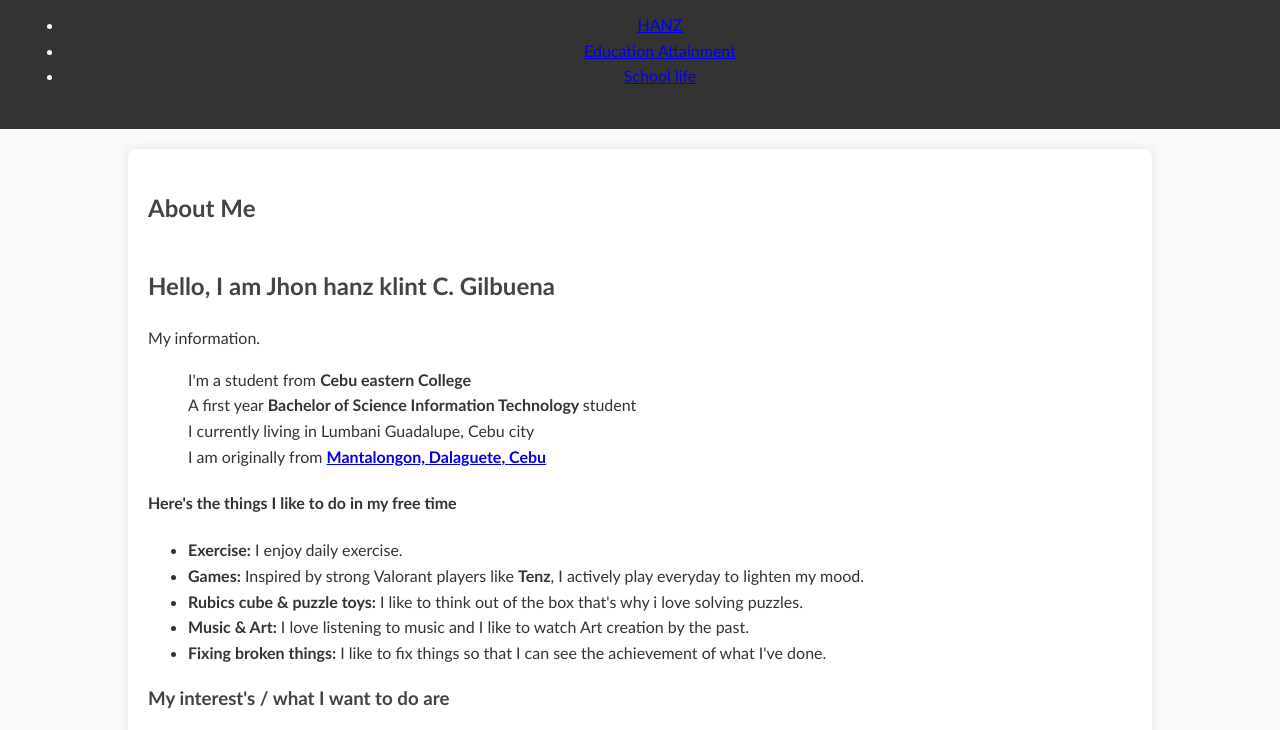
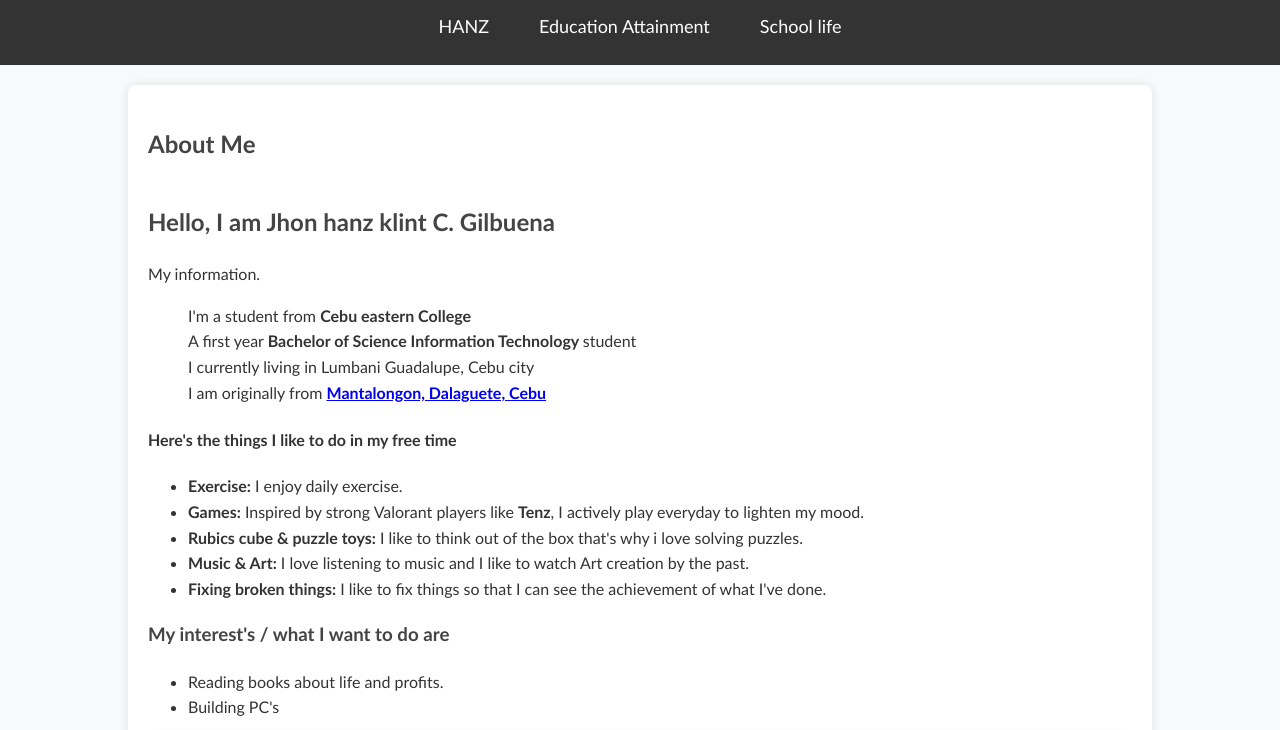
Before and after one commit to goldstickfish/goldstickfish.github.io, a plain HTML site: page porpuse.html in a window 1280 px wide. Shown: the part 106-836 px from the top of the page. Drawn offline with Linux system fonts and the light colour scheme.

Commit message:
Update style1.css

```diff
--- a/style1.css
+++ b/style1.css
@@ -16,7 +16,27 @@ body {
     color: #333;
     line-height: 1.6;
 }
+nav ul {
+    list-style: none;
+    margin: 0;
+    padding: 0;
+    display: flex;
+    justify-content: center;
+    gap: 20px;
+}
 
+nav ul li a {
+    color: white;
+    text-decoration: none;
+    font-size: 18px;
+    padding: 10px 15px;
+    transition: background 0.3s ease;
+}
+
+nav ul li a:hover {
+    background: #666;
+    border-radius: 5px;
+}
 
 header {
 
```
